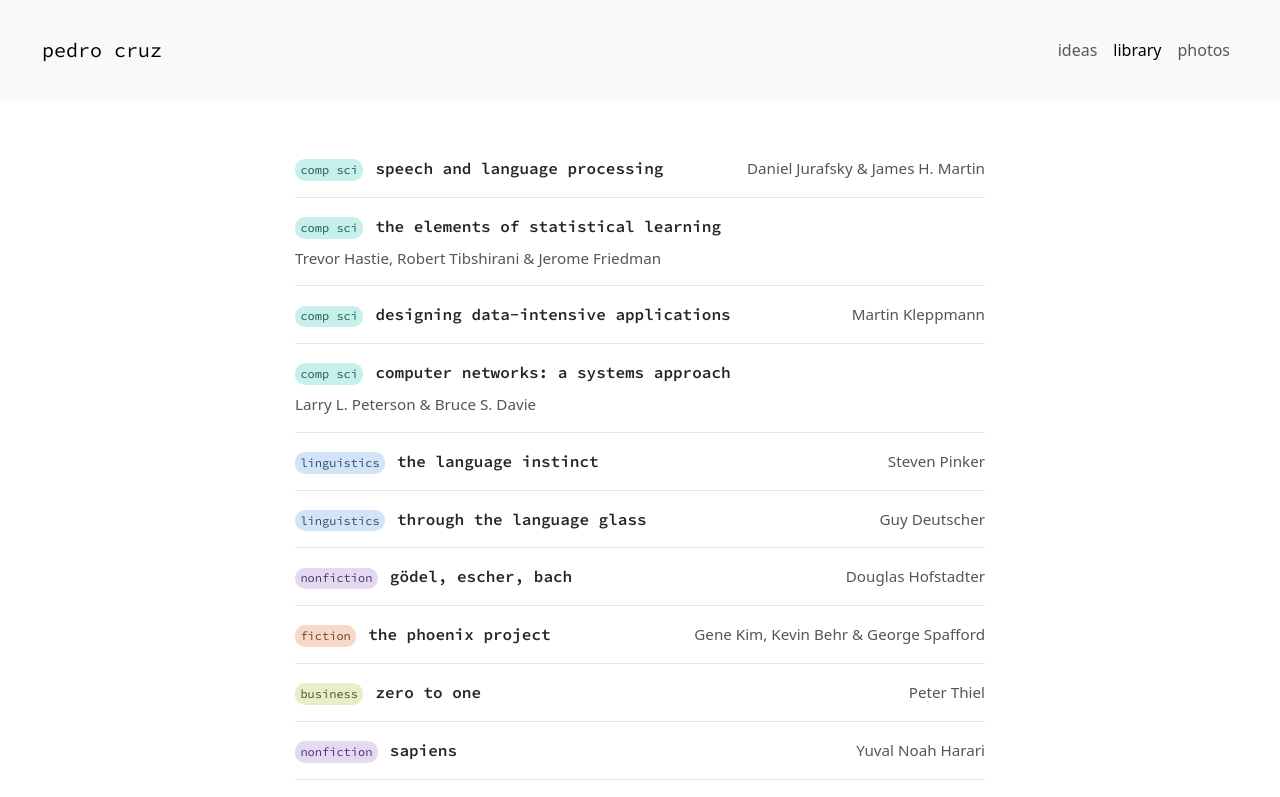
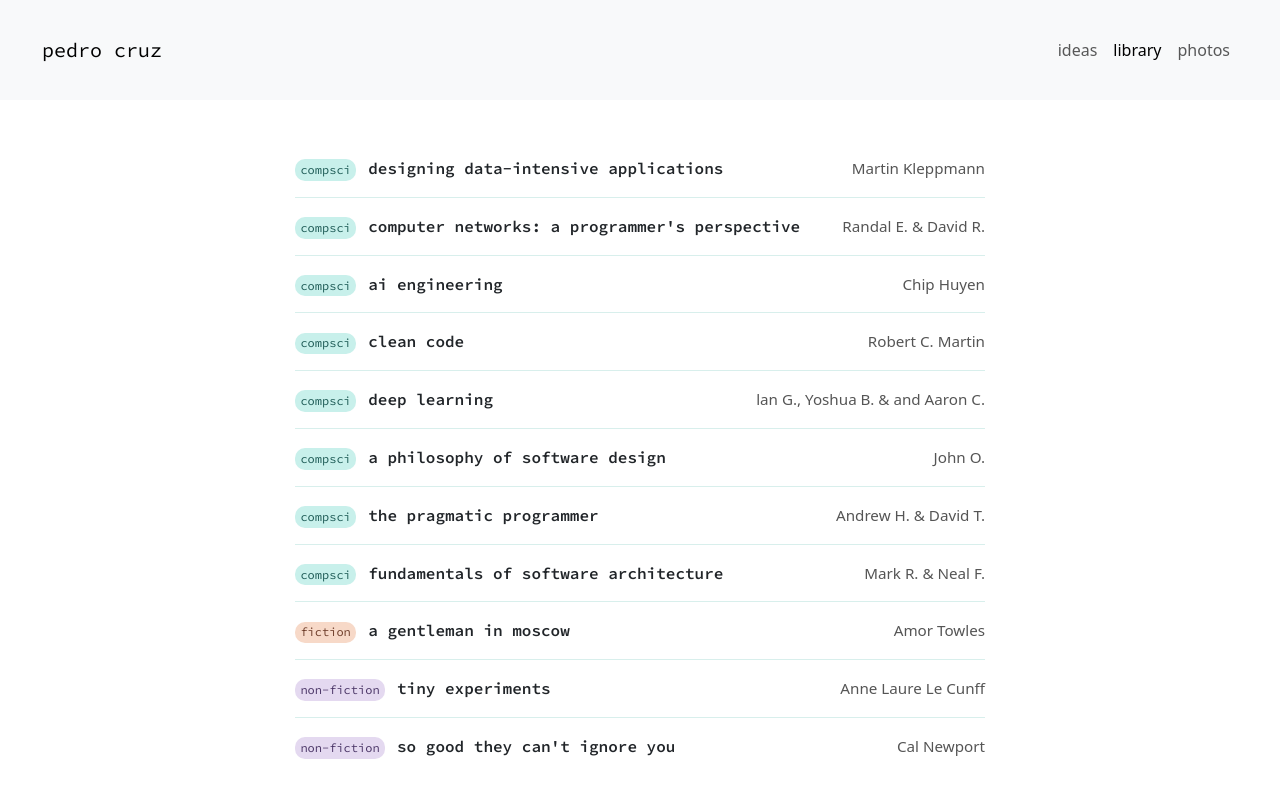
Before and after one commit to pedroborgescruz/Portfolio, a Next.js app: page /library in a window 1280 px wide. Shown: the top 797 px of the page. Built offline with nearby package versions, Linux system fonts and the light colour scheme.

Commit message:
feat: books list

```diff
--- a/app/globals.css
+++ b/app/globals.css
@@ -125,6 +125,13 @@ a {
 .tag-business {
   background-color: #e8efc8;
   color: #4a5520;
+}
+
+/* Base style for the 'All' button */
+.btn-all {
+  background-color: #f3f4f6; /* bg-gray-100 */
+  color: #1f2937;            /* text-gray-800 */
+  border-color: #d1d5db;     /* border-gray-300 */
 }
 
 .book-title {
--- /dev/null
+++ b/app/library/data.tsx
@@ -0,0 +1,74 @@
+export const compSciBooks = [
+  {
+    tag: "compsci",
+    tagClass: "tag-comp-sci",
+    title: "designing data-intensive applications",
+    author: "Martin Kleppmann",
+  },
+  {
+    tag: "compsci",
+    tagClass: "tag-comp-sci",
+    title: "computer networks: a programmer's perspective",
+    author: "Randal E. & David R.",
+  },
+  {
+    tag: "compsci",
+    tagClass: "tag-comp-sci",
+    title: "ai engineering",
+    author: "Chip Huyen",
+  },
+  {
+    tag: "compsci",
+    tagClass: "tag-comp-sci",
+    title: "clean code",
+    author: "Robert C. Martin",
+  },
+  {
+    tag: "compsci",
+    tagClass: "tag-comp-sci",
+    title: "deep learning",
+    author: "lan G., Yoshua B. & and Aaron C.",
+  },
+  {
+    tag: "compsci",
+    tagClass: "tag-comp-sci",
+    title: "a philosophy of software design",
+    author: "John O.",
+  },
+  {
+    tag: "compsci",
+    tagClass: "tag-comp-sci",
+    title: "the pragmatic programmer",
+    author: "Andrew H. & David T.",
+  },
+  {
+    tag: "compsci",
+    tagClass: "tag-comp-sci",
+    title: "fundamentals of software architecture",
+    author: "Mark R. & Neal F.",
+  },
+] as const;
+
+export const fictionBooks = [
+  {
+    tag: "fiction",
+    tagClass: "tag-fiction",
+    title: "a gentleman in moscow",
+    author: "Amor Towles",
+  },
+] as const;
+
+export const nonFictionBooks = [
+  {
+    tag: "non-fiction",
+    tagClass: "tag-nonfiction",
+    title: "tiny experiments",
+    author: "Anne Laure Le Cunff",
+  },
+  {
+    tag: "non-fiction",
+    tagClass: "tag-nonfiction",
+    title: "so good they can't ignore you",
+    author: "Cal Newport",
+  },
+] as const;
--- a/app/library/page.tsx
+++ b/app/library/page.tsx
@@ -1,82 +1,13 @@
 import type { Metadata } from "next";
-
+import { compSciBooks, fictionBooks, nonFictionBooks } from "./data";
 export const metadata: Metadata = {
   title: "library",
 };
 
 const books = [
-  {
-    tag: "comp sci",
-    tagClass: "tag-comp-sci",
-    title: "speech and language processing",
-    author: "Daniel Jurafsky & James H. Martin",
-  },
-  {
-    tag: "comp sci",
-    tagClass: "tag-comp-sci",
-    title: "the elements of statistical learning",
-    author: "Trevor Hastie, Robert Tibshirani & Jerome Friedman",
-  },
-  {
-    tag: "comp sci",
-    tagClass: "tag-comp-sci",
-    title: "designing data-intensive applications",
-    author: "Martin Kleppmann",
-  },
-  {
-    tag: "comp sci",
-    tagClass: "tag-comp-sci",
-    title: "computer networks: a systems approach",
-    author: "Larry L. Peterson & Bruce S. Davie",
-  },
-  {
-    tag: "linguistics",
-    tagClass: "tag-linguistics",
-    title: "the language instinct",
-    author: "Steven Pinker",
-  },
-  {
-    tag: "linguistics",
-    tagClass: "tag-linguistics",
-    title: "through the language glass",
-    author: "Guy Deutscher",
-  },
-  {
-    tag: "nonfiction",
-    tagClass: "tag-nonfiction",
-    title: "gödel, escher, bach",
-    author: "Douglas Hofstadter",
-  },
-  {
-    tag: "fiction",
-    tagClass: "tag-fiction",
-    title: "the phoenix project",
-    author: "Gene Kim, Kevin Behr & George Spafford",
-  },
-  {
-    tag: "business",
-    tagClass: "tag-business",
-    title: "zero to one",
-    author: "Peter Thiel",
-  },
-  {
-    tag: "nonfiction",
-    tagClass: "tag-nonfiction",
-    title: "sapiens",
-    author: "Yuval Noah Harari",
-  },
-  {
-    tag: "fiction",
-    tagClass: "tag-fiction",
-    title: "dom casmurro",
-    author: "Machado de Assis",
-  },
-  {
-    tag: "fiction",
-    tagClass: "tag-fiction",
-    title: "grande sertão: veredas",
-    author: "João Guimarães Rosa",
-  },
+  ...compSciBooks,
+  ...fictionBooks,
+  ...nonFictionBooks,
 ] as const;
 
 export default function LibraryPage() {
```
